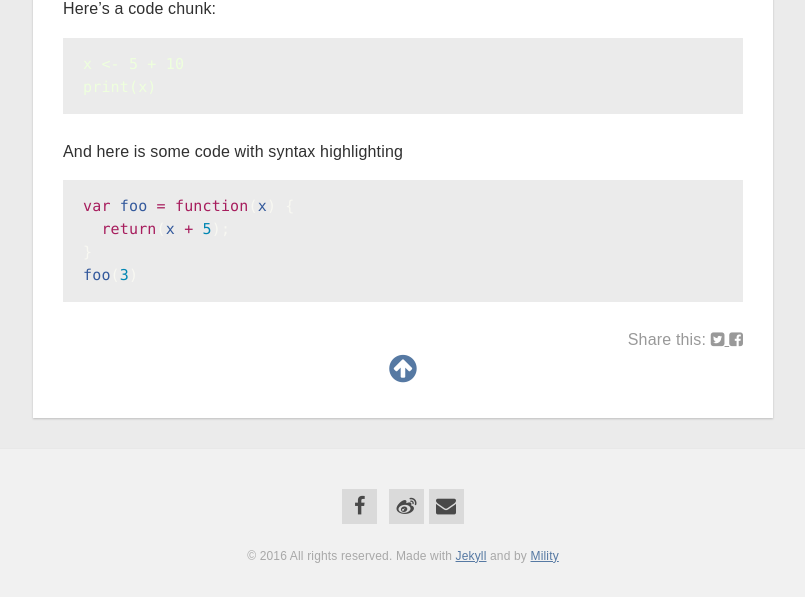
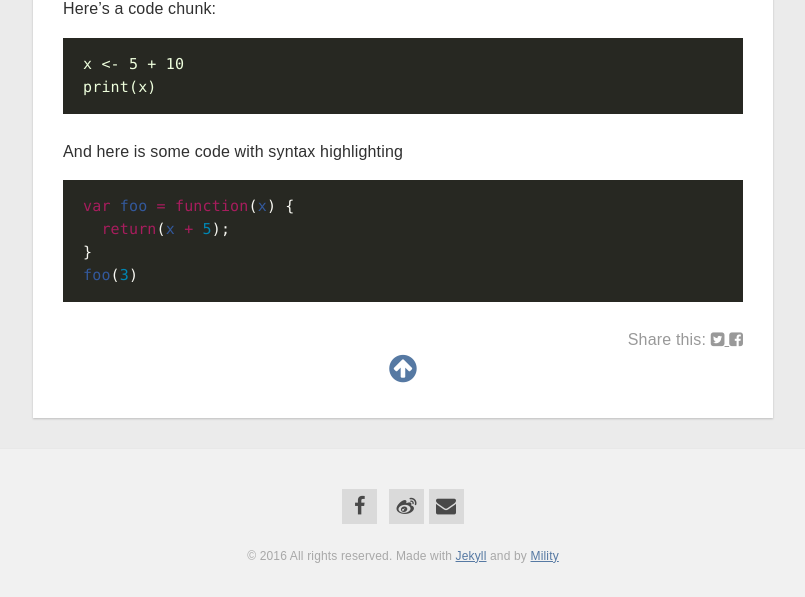
Before and after one commit to Mility/Mility.github.io, a Jekyll site: the page built from _posts/2016-02-24-just-a-test.md, in a window 1280 px wide. Shown: the part 1044-1641 px from the top of the page, without its empty margins (237-1042 px from the left). Built offline with Jekyll 4.4.1, drawn with Linux system fonts in a browser that asks for light colours; nearby versions of some CDN libraries.

Commit message:
Update _syntax.scss

```diff
--- a/_sass/_syntax.scss
+++ b/_sass/_syntax.scss
@@ -7,9 +7,9 @@
     top: 10px;
     bottom: 25px;
   };
-/*把表格背景墙改为#F7F7F7 再改为#EBEBEB*/
+/*把表格背景墙改为#F7F7F7 再改为#EBEBEB 再改为#272822*/
   &, .hll, pre {
-    background-color: #EBEBEB;
+    background-color: #272822;
     border: none;
   }
 
```
